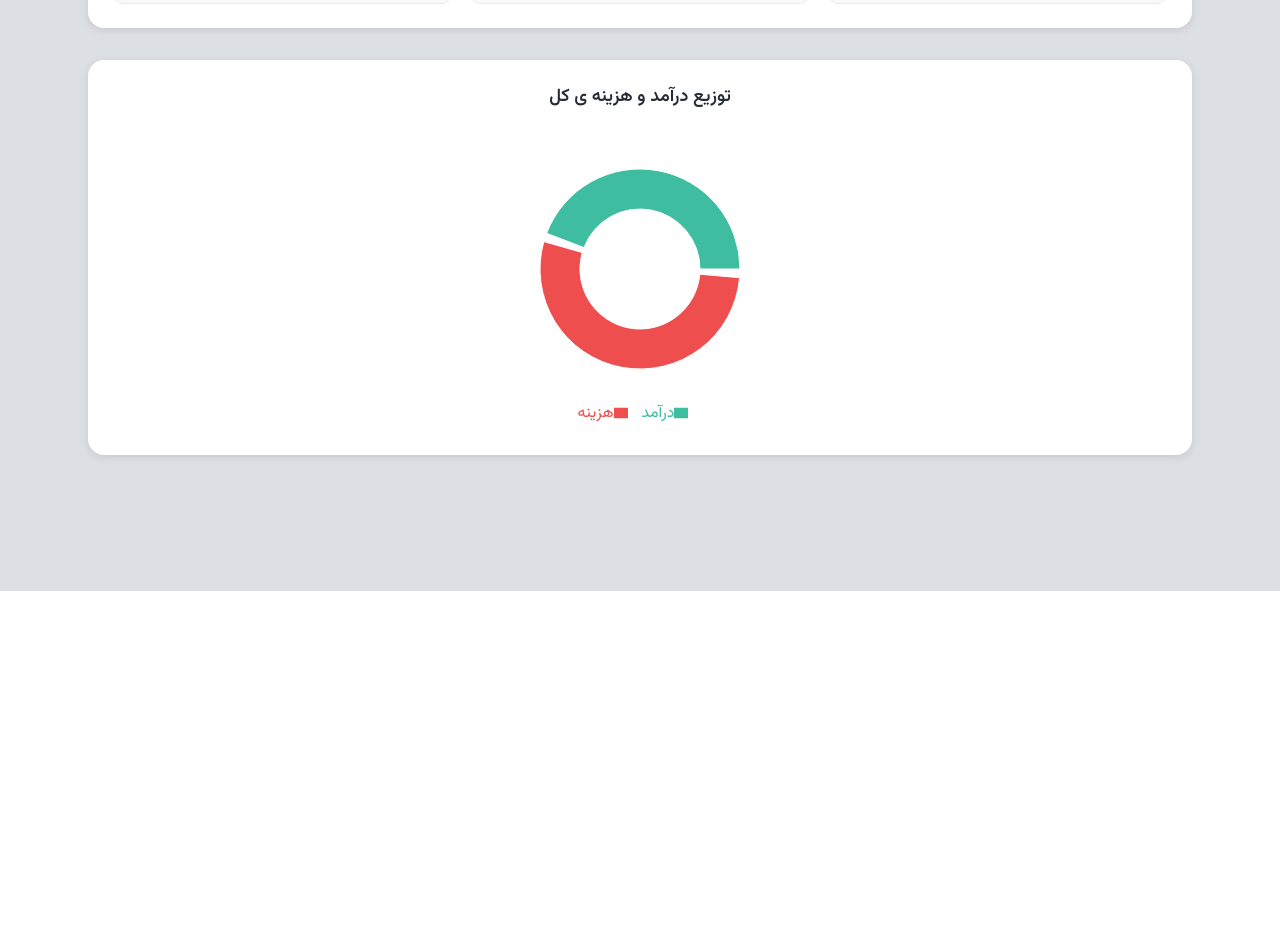
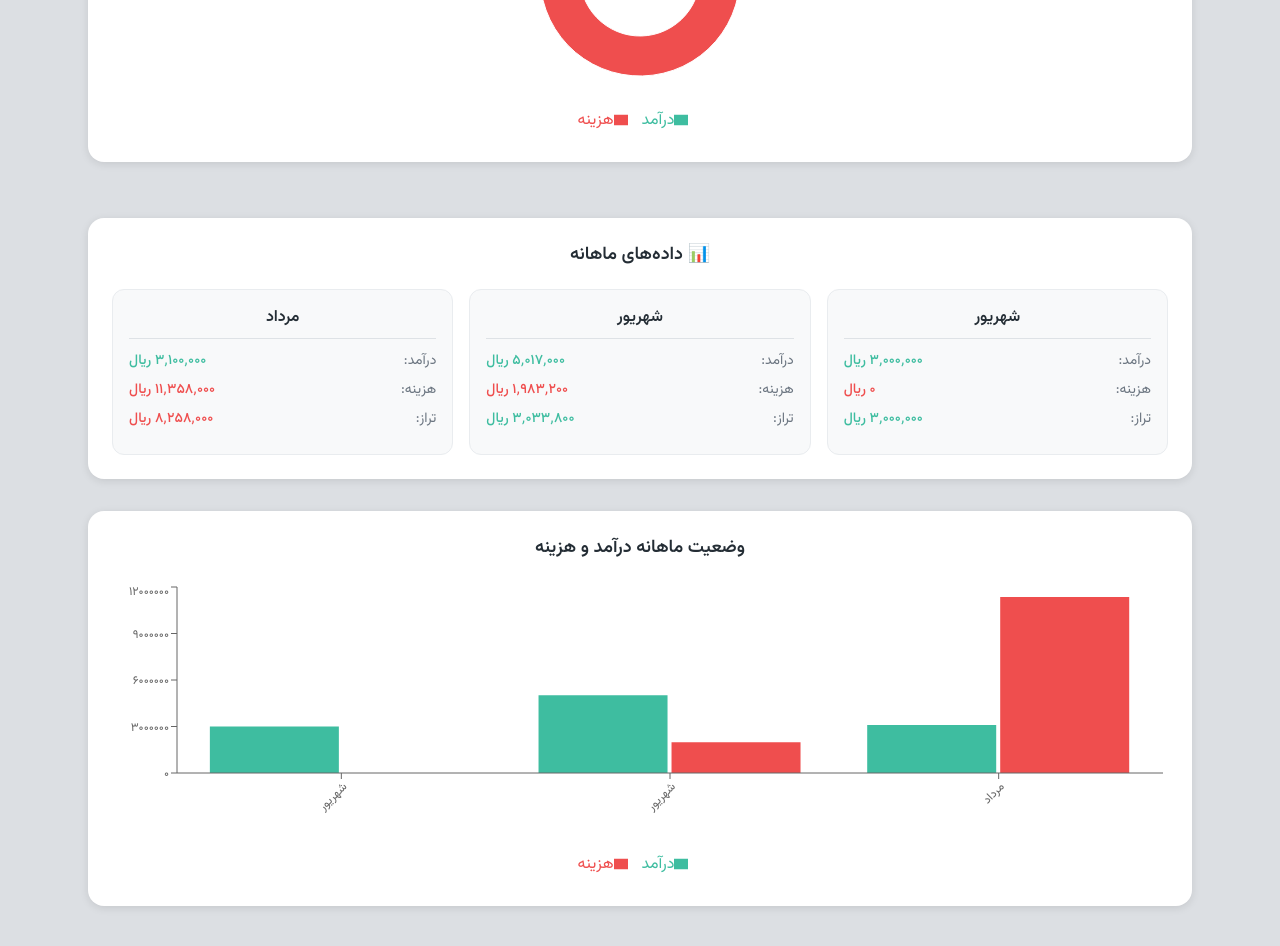
Before and after one commit to maliherfan/react-course, a React (Vite) app: page / in a window 1280 px wide. Shown: the part 520-1466 px from the top of the page. Before the commit the page ends 1111 px from the top, so only its background shows below. Built offline with nearby package versions, Linux system fonts and the light colour scheme.

Commit message:
feat : add monthly bar chart

```diff
--- a/src/components/ProductHeader/ProductHeader.css
+++ b/src/components/ProductHeader/ProductHeader.css
@@ -9,6 +9,7 @@
   top: 0;
   height: 64px;
   padding: 0px 40px;
+  z-index: 1000;
 }
 
 .logo-section {
--- a/src/pages/Dashboard/Components/MonthlyBarChart/MonthlyBarChart.jsx
+++ b/src/pages/Dashboard/Components/MonthlyBarChart/MonthlyBarChart.jsx
@@ -0,0 +1,51 @@
+import React from 'react';
+import {
+  BarChart,
+  Bar,
+  XAxis,
+  YAxis,
+  Tooltip,
+  Legend,
+  ResponsiveContainer,
+} from 'recharts';
+import './MonthlyBarChart.css';
+
+const MonthlyBarChart = ({ data }) => {
+  if (!data || data.length === 0) {
+    return (
+      <div className="chart-container">
+        <h3>وضعیت ماهانه درآمد و هزینه</h3>
+        <div className="chart-placeholder">
+          <p>داده‌ای برای نمایش موجود نیست</p>
+        </div>
+      </div>
+    );
+  }
+
+  return (
+    <div className="chart-container">
+      <h3>وضعیت ماهانه درآمد و هزینه</h3>
+      <ResponsiveContainer width="100%" height={300}>
+        <BarChart data={data}>
+          <XAxis
+            dataKey="name"
+            angle={-45}
+            textAnchor="start"
+            height={80}
+            tick={{ fontSize: 12 }}
+          />
+          <YAxis tick={{ fontSize: 12 }} textAnchor="start" />
+          <Tooltip
+            formatter={value => value.toLocaleString('fa-IR') + ' ریال'}
+            labelFormatter={label => `ماه: ${label}`}
+          />
+          <Legend />
+          <Bar dataKey="income" name="درآمد" fill="#3ebda0" />
+          <Bar dataKey="expense" name="هزینه" fill="#ef4e4e" />
+        </BarChart>
+      </ResponsiveContainer>
+    </div>
+  );
+};
+
+export default MonthlyBarChart;
--- a/src/pages/Dashboard/Dashboard.jsx
+++ b/src/pages/Dashboard/Dashboard.jsx
@@ -1,6 +1,6 @@
 import React, { useMemo } from 'react';
 import { useTransaction } from '../../context/TransactionContext';
-//import MonthlyBarChart from './Components/MonthlyBarChart/MonthlyBarChart';
+import MonthlyBarChart from './Components/MonthlyBarChart/MonthlyBarChart';
 import ExpensePieChart from './Components/ExpensePieChart/ExpensePieChart';
 import './Dashboard.css';
 
@@ -117,6 +117,13 @@ const Dashboard = () => {
         </div>
       </div>
 
+      <div className="charts-section">
+        <ExpensePieChart
+          totalIncome={totalIncome}
+          totalExpense={totalExpense}
+        />
+      </div>
+
       <div className="monthly-data-section">
         <h3>📊 داده‌های ماهانه </h3>
         <div className="monthly-data-grid">
@@ -148,11 +155,7 @@ const Dashboard = () => {
 
       {/* charts */}
       <div className="charts-section">
-        {/* <MonthlyBarChart data={monthlyData} /> */}
-        <ExpensePieChart
-          totalIncome={totalIncome}
-          totalExpense={totalExpense}
-        />
+        <MonthlyBarChart data={monthlyData} />
       </div>
     </div>
   );
```
Also changed, not shown: src/pages/Dashboard/Components/ExpensePieChart/ExpensePieChart.css (line endings or trailing spaces).
